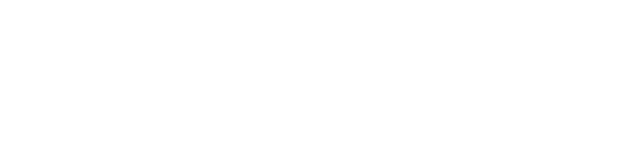
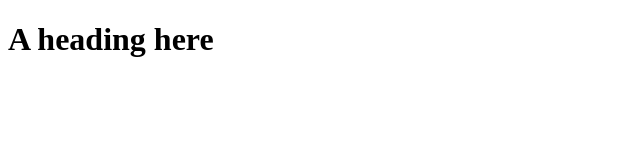
Before and after one commit to NavyaArun20233/my_Frst_repo, a plain HTML site: page index.html in a window 1280 px wide. Shown: the whole page, without its empty margins (0-640 px from the left). Drawn offline with Linux system fonts and the light colour scheme.

Commit message:
edted html file created

```diff
--- a/index.html
+++ b/index.html
@@ -4,6 +4,7 @@
     <meta charset="UTF-8">
     <meta name="viewport" content="width=device-width, initial-scale=1.0">
     <title>Document</title>
+    <h1>A heading here</h1>
 </head>
 <body>
 
```
